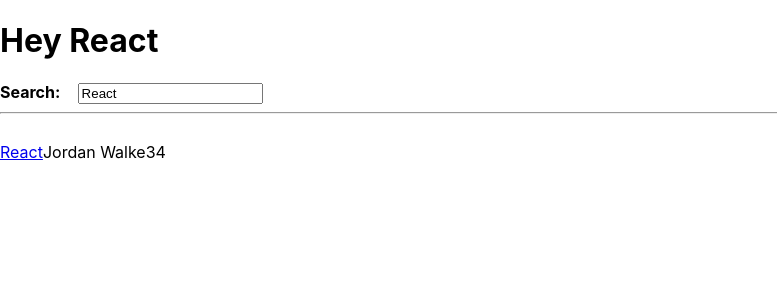
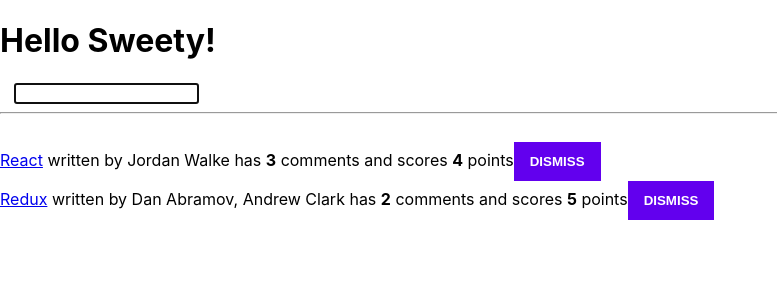
Before and after one commit to ketankvishwakarma/react-projects-sample, a React (Create React App) app: page / in a window 1280 px wide. Shown: the top 300 px of the page, without its empty margins (0-777 px from the left). Built offline with nearby package versions, Linux system fonts and the light colour scheme.

Commit message:
Remove item form list

```diff
--- a/src/App.js
+++ b/src/App.js
@@ -3,12 +3,13 @@
 const title = "Sweety!";
 
 const welcome = {
-  greeting: "Hey",
-  title: "React",
+  greeting: "Hello",
+  title: "Sweety!",
 };
 
 function App() {
-  const stories = [
+
+  const initialStories = [
     {
       title: "React",
       url: "https://reactjs.org/",
@@ -26,37 +27,71 @@
       objectID: 1,
     },
   ];
+  const [stories, setStories] = React.useState(initialStories);
 
-
-  const List = ({list}) => {
-    return list.map((item) => (
-      <div key={item.objectID}>
-        <span>
-          <a href={item.url}>{item.title}</a>
-        </span>
-        <span>{item.author}</span>
-        <span>{item.num_comments}</span>
-        <span>{item.points}</span>
-      </div>
-    ));
-  };
-
-  const useSemiPersistentState = (key,initialState) => {
+  const useSemiPersistentState = (key, initialState) => {
     const [value, setValue] = useState(
       localStorage.getItem(key) || initialState
     );
 
     React.useEffect(() => {
       localStorage.setItem(key, value);
-    }, [value,key]);
+    }, [value, key]);
 
-    return [value,setValue]
+    return [value, setValue];
   };
 
-  const [searchTerm,setSearchTerm] = useSemiPersistentState('search','React');
+  const [searchTerm, setSearchTerm] = useSemiPersistentState("search", '');
 
   const handleSearch = (event) => {
     setSearchTerm(event.target.value);
+  };
+
+
+  const handleRemoveStories = (item) => {
+    const newStories = stories.filter(
+      (story) => item.objectID !== story.objectID
+    );
+    setStories(newStories);
+  };
+
+  const Item = ({ item, onRemoveItem }) => {
+    function handleRemoveItem() {
+      onRemoveItem(item);
+    };
+
+    return (
+      <div>
+        <span>
+          <a href={item.url}>{item.title}</a>
+        </span>
+        &nbsp;
+        <span>written by {item.author}</span>
+        &nbsp;
+        <span>
+          has <b>{item.num_comments}</b> comments
+        </span>
+        &nbsp;
+        <span>
+          and scores <b>{item.points}</b> points
+        </span>
+        <span>
+          <button type="button" onClick={() => onRemoveItem(item)}>
+            Dismiss
+          </button>
+        </span>
+      </div>
+    );
+  };
+
+  const List = ({ list, onRemoveItem }) => {
+   return list.map(item =>(
+     <Item
+        key={item.objectID}
+        item={item}
+        onRemoveItem={onRemoveItem}
+      />
+   ));
   };
 
   const searchedStories = stories.filter((story) =>
@@ -72,27 +107,48 @@
         label="Search"
         type="text"
         value={searchTerm}
+        isFocused
         onInputChange={handleSearch}
       >
         <strong>Search: </strong>
       </InputWithLabel>
       <hr />
       &nbsp;
-      <List list={searchedStories} />
+      <List list={searchedStories} onRemoveItem={handleRemoveStories} />
     </div>
   );
 }
 
-const InputWithLabel =({id,label,value,type,onInputChange,children})=>(
+const InputWithLabel = ({
+  id,
+  label,
+  value,
+  isFocused,
+  type,
+  onInputChange,
+  child,
+}) => {
+  const inputRef = React.useRef();
+
+  React.useEffect(() => {
+    if (isFocused && inputRef.current) {
+      inputRef.current.focus();
+    }
+  }, [isFocused]);
+  return (
     <>
-   {children}
+      {child}
       &nbsp; &nbsp;
       <input
         id={id}
+        ref={inputRef}
         type={type}
         value={value}
-      onChange={onInputChange}></input>
+        autoFocus={isFocused}
+        onChange={onInputChange}
+      ></input>
     </>
   );
+};
 
 export default App;
```
Lines whose indentation alone changed are shown as unchanged.
